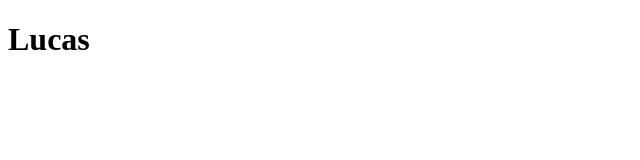
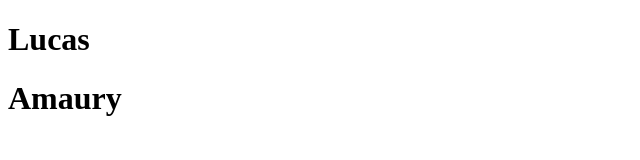
Before and after one commit to elviajero971/projet-x, a plain HTML site: page index.html in a window 1280 px wide. Shown: the whole page, without its empty margins (0-640 px from the left). Drawn offline with Linux system fonts and the light colour scheme.

Commit message:
Modif index.html Amaury

```diff
--- a/index.html
+++ b/index.html
@@ -9,6 +9,7 @@
 
 <body>
     <h1>Lucas</h1>
+    <h1>Amaury</h1>
 </body>
 
 </html>
```
